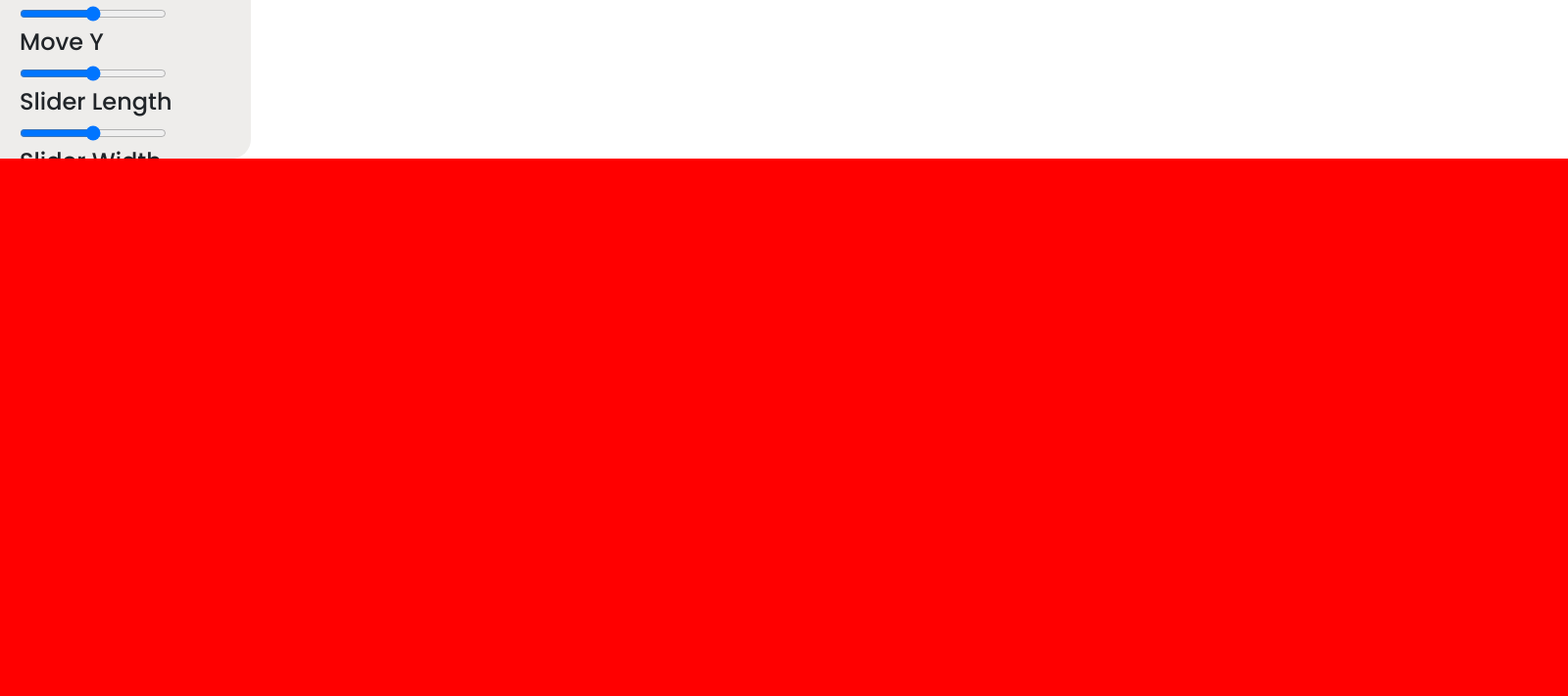
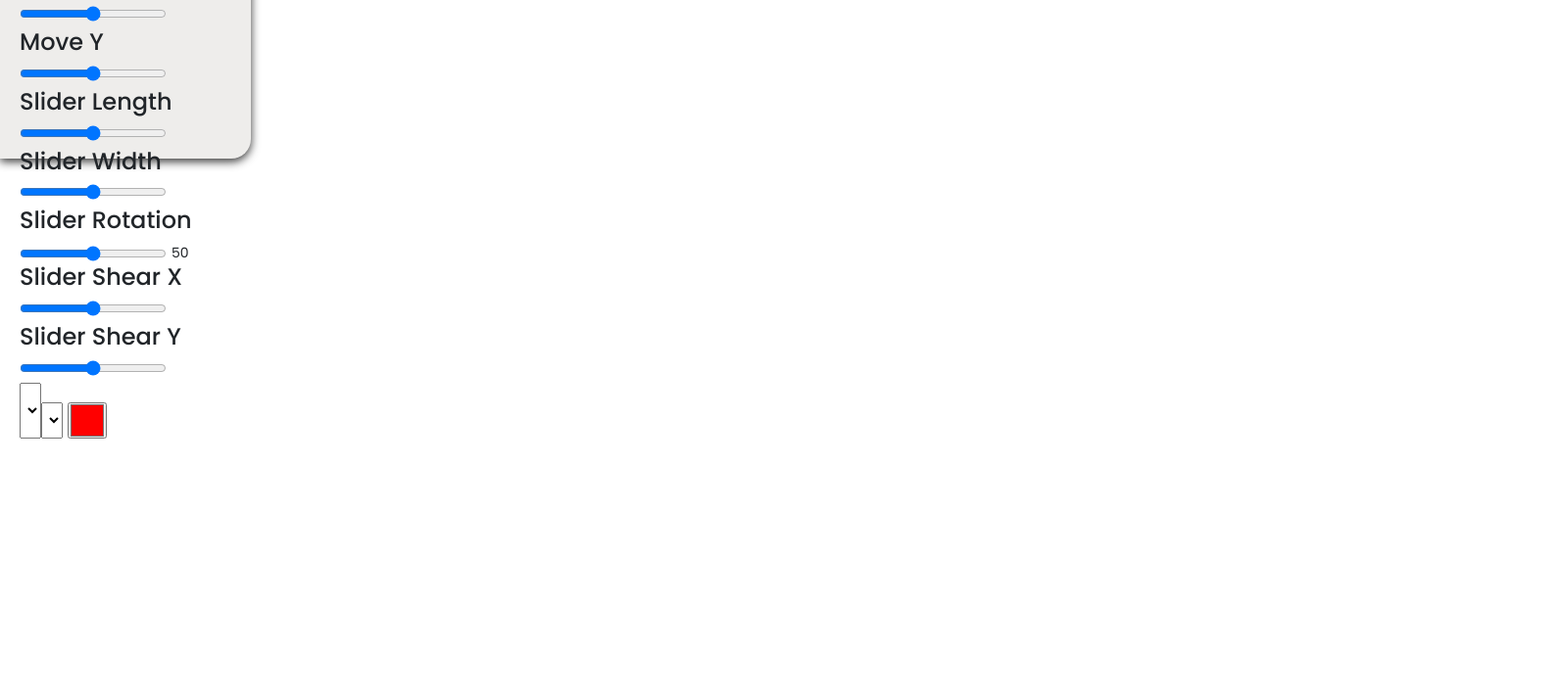
Before and after one commit to HobertJ/Simple-Web-CAD, a website built with webpack: page public/index.html in a window 1280 px wide. Shown: the part 638-1349 px from the top of the page at 98% size, 1600 px wide, since content can reach past the window. After the commit the page ends 1086 px from the top, so only its background shows below. Built offline with nearby package versions, Linux system fonts and the light colour scheme; a web font is replaced by a local one.

Commit message:
fix: canvas bug, line and rectangle bug

```diff
--- a/public/index.html
+++ b/public/index.html
@@ -109,9 +109,9 @@
                 <input type="range" min="0" max="100" value="50" class="slider" id="sliderRotation">
                 <span id="slider-value">50</span>
             </div>
-            <h4>Slider Width</h4>
+            <h4>Slider Shear X</h4>
             <input type="range" min="0" max="100" value="50" class="slider" id="sliderShearX">
-            <h4>Slider Width</h4>
+            <h4>Slider Shear Y</h4>
             <input type="range" min="0" max="100" value="50" class="slider" id="sliderShearY">
 
         <div class="bottom-section">
--- a/public/styles/index.css
+++ b/public/styles/index.css
@@ -11,6 +11,9 @@
     justify-content: center;
     height: 100vh;
     font-family: "Poppins", sans-serif;
+    z-index: 1;
+    position: absolute;
+    box-shadow: 0 3px 10px rgb(0 0 0 / 0.8);
 }
 
 h2 {
@@ -35,6 +38,7 @@ h2 {
 
 .btn-shape {
     width: 150px;
+    margin-right: 10px;
 }
 
 #dropdown{
@@ -93,3 +97,15 @@ h2 {
     height: 37px;
     width: 40px;
 }
+
+canvas {
+    height: 100vh;
+    width:100%;
+    z-index: 0;
+}
+
+
+body{
+    height: 100vh;
+    overflow: hidden;
+}
--- a/src/2D-Shapes/rectangle.ts
+++ b/src/2D-Shapes/rectangle.ts
@@ -64,7 +64,8 @@ class Rectangle extends Shape implements Renderable, Transformable {
     }
 
     public isDrawable(): boolean {
-        return this.arrayOfPoints.filter(point => point !== null).length === 4;
+        // return this.arrayOfPoints.filter(point => point !== null).length === 4;
+        return this.arrayOfPoints[2] !== null;
     }
 
     public draw(point: Point): void {
@@ -75,7 +76,7 @@ class Rectangle extends Shape implements Renderable, Transformable {
     }
 
     public getNumberOfVerticesToBeDrawn(): number {
-        return this.arrayOfPoints.length;
+        return 5;
     }
 
     public addPosition(gl: WebGLRenderingContext): void {
--- a/src/2D-Shapes/square.ts
+++ b/src/2D-Shapes/square.ts
@@ -19,7 +19,7 @@ class Square extends Shape implements Renderable, Transformable {
     public constructor(id: number, centerPoint: Point) {
         super(id, 4, Type.Square);
         this.center = centerPoint;
-        this.arrayOfPoints = [];
+        this.arrayOfPoints = [null, null , null, null];
         this.tx = 0;
         this.ty = 0;
         this.degree = 0;
@@ -65,10 +65,10 @@ class Square extends Shape implements Renderable, Transformable {
 
         for (let i = 1; i <= 3; i++) {
             const angle = (i * Math.PI) / 2;
-            const rotationMatrix = Transformation.translation(this.center.getX(), this.center.getY())
+            const rotatedPoint = Transformation.translation(this.center.getX(), this.center.getY())
                 .multiplyMatrix(Transformation.rotation(angle))
-                .multiplyMatrix(Transformation.translation(-this.center.getX(), -this.center.getY()));
-            const rotatedPoint = rotationMatrix.multiplyPoint(p1);
+                .multiplyMatrix(Transformation.translation(-this.center.getX(), -this.center.getY()))
+                .multiplyPoint(p1);
             this.arrayOfPoints[i] = rotatedPoint;
         }
     }
--- a/src/Base/point.ts
+++ b/src/Base/point.ts
@@ -6,7 +6,7 @@ class Point  extends Coordinate {
     public b: number;
     public a: number;
 
-    public constructor(position: [number, number], color: [number, number, number, number] = [1, 0, 0, 0]) {
+    public constructor(position: [number, number], color: [number, number, number, number] = [0, 0, 0, 1]) {
         super(...position, 1);
 
         [this.r, this.g, this.b, this.a] = color;
--- a/src/Functions/render.ts
+++ b/src/Functions/render.ts
@@ -8,14 +8,15 @@ export function render(gl: WebGLRenderingContext, programInfo: ProgramInfo, obje
     }
     // Add Position to gl buffer
     // console.log("kontolodon3");
-
+    gl.enableVertexAttribArray(programInfo.attribLocations.vertexPosition);
+    gl.bindBuffer(gl.ARRAY_BUFFER, positionBuffer);
+    object.addPosition(gl);
     const numComponents = 2; // pull out 2 values per iteration
     const type = gl.FLOAT; // the data in the buffer is 32bit floats
     const normalize = false; // don't normalize
     const stride = 0; // how many bytes to get from one set of values to the next
     // 0 = use type and numComponents above
     const offset = 0; // how many bytes inside the buffer to start from
-    gl.bindBuffer(gl.ARRAY_BUFFER, positionBuffer);
     gl.vertexAttribPointer(
       programInfo.attribLocations.vertexPosition,
       numComponents,
@@ -24,11 +25,11 @@ export function render(gl: WebGLRenderingContext, programInfo: ProgramInfo, obje
       stride,
       offset,
     );
-    gl.enableVertexAttribArray(programInfo.attribLocations.vertexPosition);
-    gl.bindBuffer(gl.ARRAY_BUFFER, positionBuffer);
-    object.addPosition(gl);
-    gl.bindBuffer(gl.ARRAY_BUFFER, positionBuffer);
 
+
+    gl.enableVertexAttribArray(programInfo.attribLocations.vertexColor);
+    gl.bindBuffer(gl.ARRAY_BUFFER, colorBuffer);
+    object.addColor(gl);
     const colorSize = 4; /* 4 components per iteration */
     const colorType = gl.FLOAT; /* The data is 32 bit float */
     const colorNormalized = false; /* Don't normalize the data */
@@ -43,17 +44,10 @@ export function render(gl: WebGLRenderingContext, programInfo: ProgramInfo, obje
       colorOffset
     );
 
-    gl.enableVertexAttribArray(programInfo.attribLocations.vertexColor);
-    gl.bindBuffer(gl.ARRAY_BUFFER, colorBuffer);
 
-    // console.log("kontolodon4");
-    // Add Color to gl buffer
-    object.addColor(gl);
-    gl.bindBuffer(gl.ARRAY_BUFFER, colorBuffer);
     // Add Matrix to gl
     const matrixLocation = programInfo.uniformLocations.matrixLocation
     object.addMatrix(gl, matrixLocation);
-
     /* Draw scene */
     const primitiveType = object.drawMethod(gl);
     // const offset = 0;
--- a/src/index.ts
+++ b/src/index.ts
@@ -28,17 +28,6 @@ if (gl === null) {
   );
 }
 
-gl.canvas.width = 1600;
-gl.canvas.height = 900;
-
-
-// Set clear color to black, fully opaque
-gl.clearColor(1.0, 0.0, 0.0, 1.0);
-// Clear the color buffer with specified clear color
-gl.clear(gl.COLOR_BUFFER_BIT);
-// if (gl===null) {
-//     return;
-// }~
 
 // Vertex shader program
 const vsSource = `
@@ -80,10 +69,23 @@ const programInfo = {
   },
 };
 
+// Tell WebGL to use our program when drawing
+gl.useProgram(shaderProgram);
+
+const width = (gl.canvas as HTMLCanvasElement).clientWidth;
+const height = (gl.canvas as HTMLCanvasElement).clientHeight;
+canvas.width = width;
+canvas.height = height;
+// Set clear color to black, fully opaque
+gl.clearColor(1.0, 1.0, 1.0, 1.0);
+// Clear the color buffer with specified clear color
+
+
+gl.viewport(0, 0, gl.canvas.width, gl.canvas.height); // sets the viewport to cover the entire canvas, starting from the lower-left corner and extending to the canvas's width and height.
+
 // Clear the canvas before we start drawing on it.
 gl.clear(gl.COLOR_BUFFER_BIT);
-// Tell WebGL to use our program when drawing
-gl.useProgram(shaderProgram);
+
 // ===============================================================================================
 // const canvas = document.getElementById("canvas") as HTMLCanvasElement;
 let shapes: (Shape & Renderable & Transformable)[] = [];
@@ -91,13 +93,6 @@ let type: Type;
 let isDrawing = false;
 
 /* Setup Viewport */
-const width = (gl.canvas as HTMLCanvasElement).clientWidth;
-const height = (gl.canvas as HTMLCanvasElement).clientHeight;
-
-
-const x = 0; // x coordinate of the lower left corner of the viewport rectangle
-const y = 0; // y coordinate of the lower left corner of the viewport rectangle
-gl.viewport(x, y, gl.canvas.width, gl.canvas.height); // sets the viewport to cover the entire canvas, starting from the lower-left corner and extending to the canvas's width and height.
 
 const positionBuffer = gl.createBuffer();
 const colorBuffer = gl.createBuffer();
@@ -166,19 +161,12 @@ uploadBtn.addEventListener("click", () => {
 canvas.addEventListener("mousedown", (event) => {
   const x = event.clientX;
   const y = event.clientY;
-  // console.log(x);
-  // console.log(y);
   const point = new Point([x, y]);
-  // console.log("kontolodon");
 
   if (isDrawing) {
     if (currentObject.type !== Type.Polygon) {
-      shapes.push(currentObject);
       currentObject.draw(point);
-      // console.log("Center: ", currentObject.getCenter())
       setupOption(true, currentObject);
-      // console.log("kontolodon2");
-      // render(gl, programInfo, currentObject, positionBuffer , colorBuffer);
       renderAll(gl, programInfo, shapes, positionBuffer, colorBuffer);
       isDrawing = false;
       currentObject = null;
@@ -202,101 +190,26 @@ canvas.addEventListener("mousedown", (event) => {
     switch (type) {
       case Type.Line:
         currentObject = new Line(shapes.length, point);
+        shapes.push(currentObject);
         isDrawing = true;
         break;
       case Type.Square:
         currentObject = new Square(shapes.length, point);
-        // console.log("x: ",x)
-        // console.log("y: ",  y)
-
+        shapes.push(currentObject);
         isDrawing = true;
         break;
       case Type.Rectangle:
         currentObject = new Rectangle(shapes.length, point);
+        shapes.push(currentObject);
         isDrawing = true;
         break;
       case Type.Polygon:
         currentObject = new Polygon(shapes.length, point);
+        shapes.push(currentObject);
         isDrawing = true;
         break;
     }
   }
-
-  //   switch (type) {
-  //     case Type.Line:
-  //       if (!isDrawing) {
-  //         const line = new Line(shapes.length, point);
-  //         shapes.push(line);
-
-  //         isDrawing = true;
-  //       } else {
-  //         const line = shapes[shapes.length - 1] as Line;
-  //         line.draw(point);
-  //         render(gl, programInfo, line);
-  //         setupOption(true, line);
-
-  //         isDrawing = false;
-  //       }
-  //       break;
-
-  //     case Type.Square:
-  //       if (!isDrawing) {
-  //         const square = new Square(shapes.length, point);
-  //         shapes.push(square);
-
-  //         isDrawing = true;
-  //       } else {
-  //         const square = shapes[shapes.length - 1] as Square;
-  //         square.draw(point);
-  //         render(gl, programInfo, square);
-  //         setupOption(true, square);
-
-  //         isDrawing = false;
-  //       }
-  //       break;
-
-  //     case Type.Rectangle:
-  //       if (!isDrawing) {
-  //         const rectangle = new Rectangle(shapes.length, point);
-  //         shapes.push(rectangle);
-
-  //         isDrawing = true;
-  //       } else {
-  //         const rectangle =shapes[shapes.length - 1] as Rectangle;
-
-  //         rectangle.draw(point);
-  //         render(gl, programInfo, rectangle);
-  //         setupOption(true, rectangle);
-
-  //         isDrawing = false;
-  //       }
-  //       break;
-
-  //     case Type.Polygon:
-  //       if (!isDrawing) {
-  //         const polygon = new Polygon(shapes.length, point);
-  //         shapes.push(polygon);
-
-  //         isDrawing = true;
-  //       } else {
-  //         const polygon = shapes[shapes.length - 1] as Polygon;
-
-  //         polygon.draw(point);
-  //         render(gl, programInfo, polygon);
-  //         setupOption(isFirstDrawing, polygon);
-
-  //         isFirstDrawing = false;
-  //       }
-  //       break;
-
-  //     case Type.POLYGON_REDRAW:
-  //       // const polygon = objects[polygonRedrawIndex] as Polygon;
-
-  //       // polygon.updatePoint(point);
-  //       // polygon.render(gl, program, positionBuffer, colorBuffer);
-
-  //       // break;
-  //   }
 });
 
 canvas.addEventListener("mousemove", (event) => {
@@ -308,17 +221,11 @@ canvas.addEventListener("mousemove", (event) => {
   if (isDrawing) {
     if (currentObject.type !== Type.Polygon) {
       currentObject.draw(point);
-      render(gl, programInfo, currentObject, positionBuffer, colorBuffer);
-      // renderAll(gl, programInfo, shapes, positionBuffer, colorBuffer);
+      // render(gl, programInfo, currentObject, positionBuffer, colorBuffer);
+      renderAll(gl, programInfo, shapes, positionBuffer, colorBuffer);
     }
   }
 });
-// =========================================================
-
-// =========================================================
-// Initialize Dynamic HTML Elements & Set Event Listeners
-
-// =========================================================
 
 function setupOption(
   isFirstDrawing: boolean,
@@ -353,6 +260,7 @@ function setupSelector(
   sliderX.addEventListener("input", (event) => {
     const deltaX = (event.target as HTMLInputElement).value;
     element.tx = Number(deltaX);
+    renderAll(gl, programInfo, shapes, positionBuffer, colorBuffer);
   });
 
   const sliderY = document.getElementById("sliderY") as HTMLInputElement;
@@ -363,6 +271,7 @@ function setupSelector(
   sliderX.addEventListener("input", (event) => {
     const deltaY = (event.target as HTMLInputElement).value;
     element.ty = -Number(deltaY);
+    renderAll(gl, programInfo, shapes, positionBuffer, colorBuffer);
   });
 
   const sliderLength = document.getElementById(
@@ -395,6 +304,7 @@ function setupSelector(
   sliderLength.addEventListener("input", (event) => {
     const deltaLength = (event.target as HTMLInputElement).value;
     element.sx = 1 + Number(deltaLength) / length;
+    renderAll(gl, programInfo, shapes, positionBuffer, colorBuffer);
   });
 
   const sliderWidth = document.getElementById(
@@ -430,6 +340,7 @@ function setupSelector(
   sliderWidth.addEventListener("input", (event) => {
     const deltaWidth = (event.target as HTMLInputElement).value;
     element.sy = 1 + Number(deltaWidth) / width;
+    renderAll(gl, programInfo, shapes, positionBuffer, colorBuffer);
   });
 
   const sliderRotation = document.getElementById(
@@ -442,6 +353,7 @@ function setupSelector(
   sliderRotation.addEventListener("input", (event) => {
     const deltaDegree = (event.target as HTMLInputElement).value;
     element.degree = (Number(deltaDegree) / 180) * Math.PI;
+    renderAll(gl, programInfo, shapes, positionBuffer, colorBuffer);
   });
 
   const sliderShearX = document.getElementById(
@@ -455,6 +367,7 @@ function setupSelector(
   sliderShearX.addEventListener("input", (event) => {
     const deltaShearX = (event.target as HTMLInputElement).value;
     element.kx = Number(deltaShearX);
+    renderAll(gl, programInfo, shapes, positionBuffer, colorBuffer);
   });
 
   const sliderShearY = document.getElementById(
@@ -468,6 +381,7 @@ function setupSelector(
   sliderShearX.addEventListener("input", (event) => {
     const deltaShearY = (event.target as HTMLInputElement).value;
     element.ky = Number(deltaShearY);
+    renderAll(gl, programInfo, shapes, positionBuffer, colorBuffer);
   });
 
   const pointPicker = document.getElementById(
```
Also changed, not shown: public/dist/index.js.
